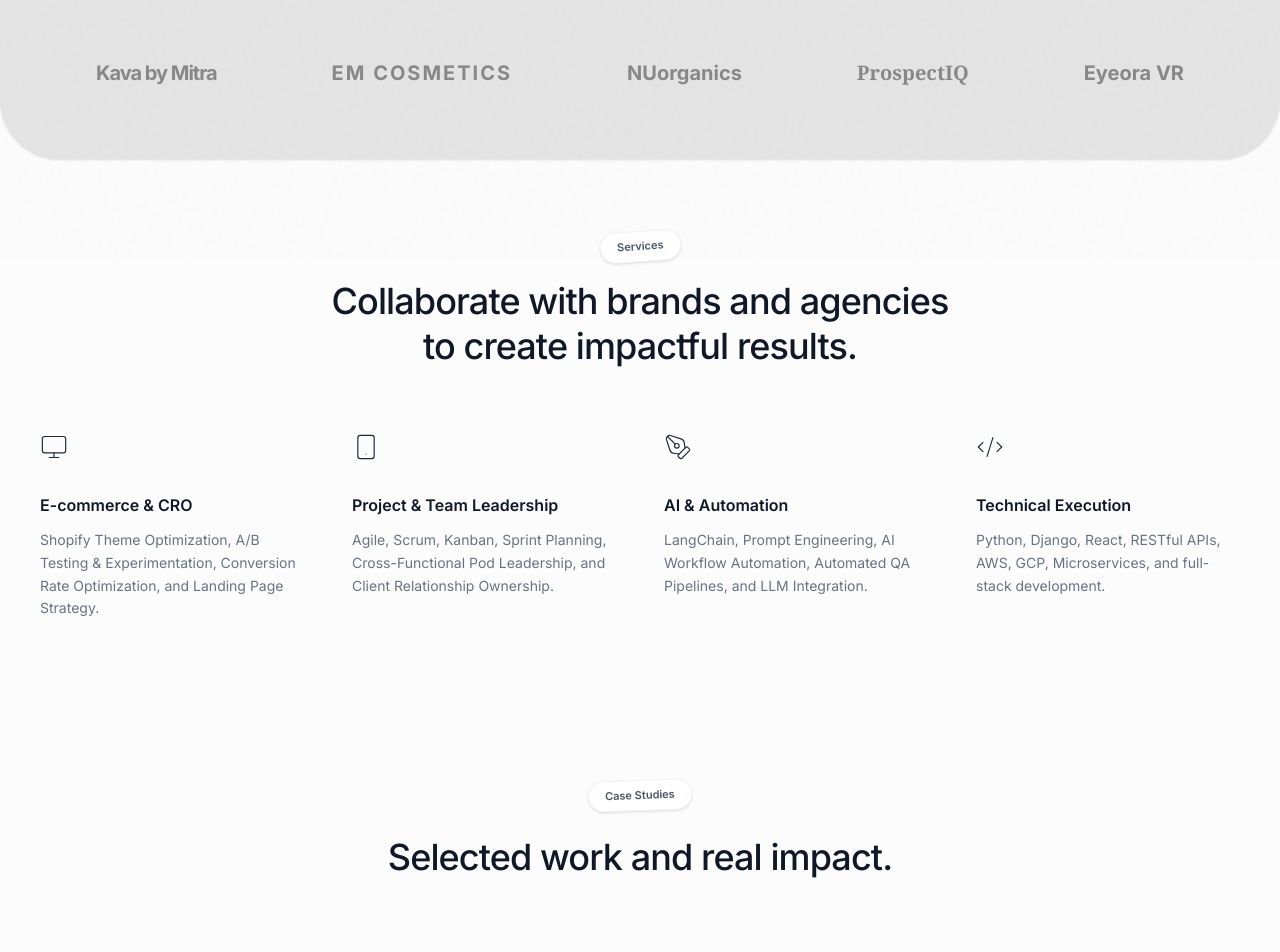
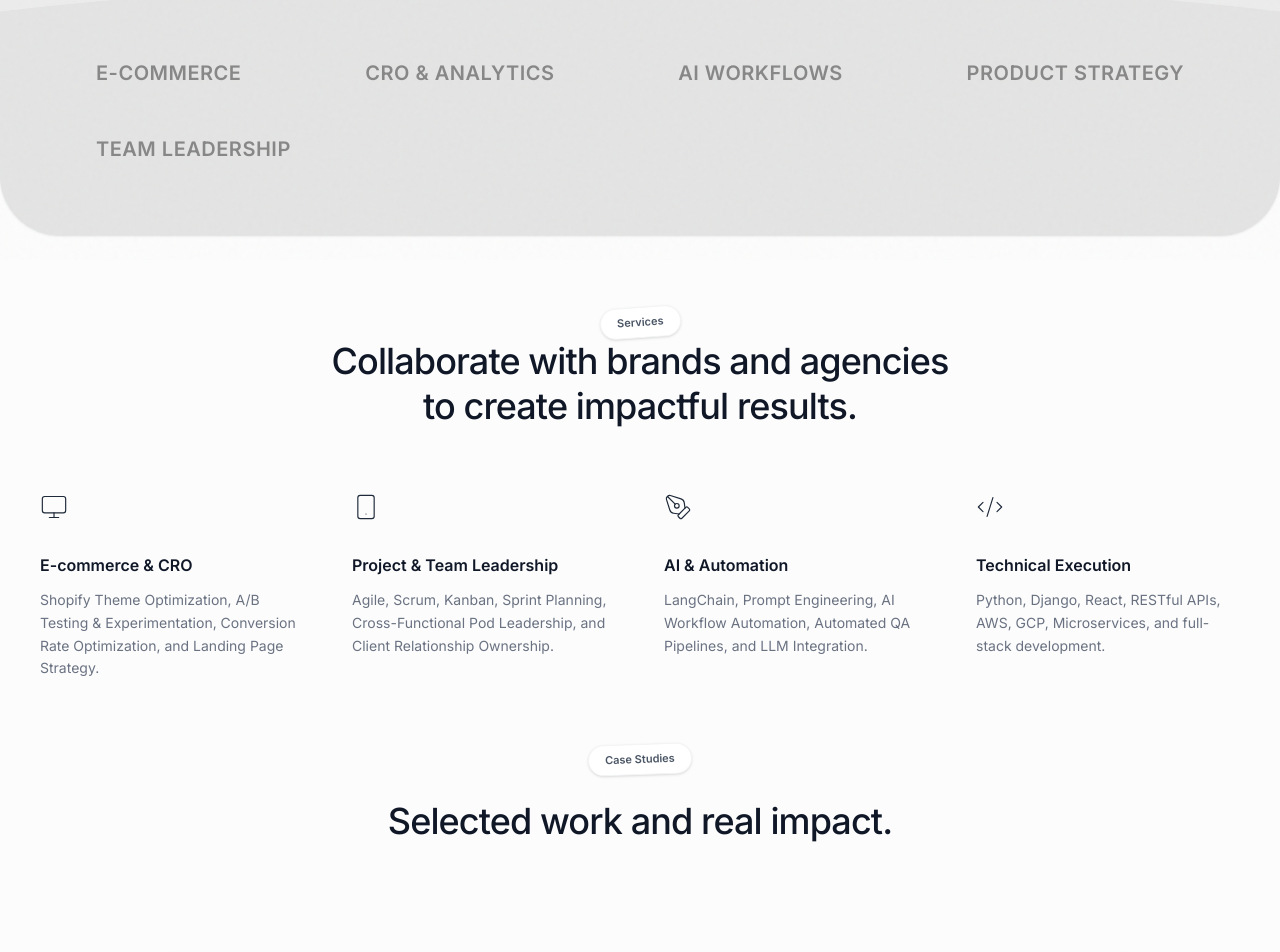
Before and after one commit to yasirbasheer10/Yasir-Basheer-profile, a React (Vite) app: page / in a window 1280 px wide. Shown: the part 540-1492 px from the top of the page. Built offline with nearby package versions, Linux system fonts and the light colour scheme.

Commit message:
feat: integrate uploaded cv, update metadata, refine UI spacing

```diff
--- a/package.json
+++ b/package.json
@@ -13,6 +13,7 @@
     "@tailwindcss/vite": "^4.3.3",
     "clsx": "^2.1.1",
     "lucide-react": "^1.34.0",
+    "pdf-lib": "^1.17.1",
     "react": "^19.2.8",
     "react-dom": "^19.2.8",
     "react-router-dom": "^7.18.3",
--- a/src/pages/Home.jsx
+++ b/src/pages/Home.jsx
@@ -168,7 +168,7 @@
                 Copy
               </button>
               <a
-                href="/CV.pdf"
+                href="/Yasir%20Basheer%20Resume.pdf"
                 target="_blank"
                 className="px-5 py-1.5 bg-white rounded-full border border-gray-100 shadow-sm text-xs md:text-sm font-medium hover:bg-gray-50 transition-colors"
               >
@@ -211,18 +211,18 @@
           <div className="absolute bottom-0 left-0 right-0 h-64 bg-[#E4E4E4] rounded-t-[50%] scale-x-[1.5] origin-bottom z-0"></div>
 
           <div className="relative z-10 flex flex-wrap justify-center md:justify-between items-center gap-8 md:gap-12 px-4 md:px-12 pb-8 max-w-[1400px] mx-auto w-full">
-             <div className="text-lg md:text-xl font-bold text-gray-500 grayscale opacity-80 hover:opacity-100 transition-opacity tracking-tighter">Kava by Mitra</div>
-             <div className="text-lg md:text-xl font-bold text-gray-500 grayscale opacity-80 hover:opacity-100 transition-opacity uppercase tracking-widest">EM Cosmetics</div>
-             <div className="text-lg md:text-xl font-bold text-gray-500 grayscale opacity-80 hover:opacity-100 transition-opacity">NUorganics</div>
-             <div className="text-lg md:text-xl font-bold text-gray-500 grayscale opacity-80 hover:opacity-100 transition-opacity font-serif">ProspectIQ</div>
-             <div className="text-lg md:text-xl font-bold text-gray-500 grayscale opacity-80 hover:opacity-100 transition-opacity">Eyeora VR</div>
+             <div className="text-lg md:text-xl font-semibold text-gray-500 grayscale opacity-80 hover:opacity-100 transition-opacity tracking-wide uppercase">E-Commerce</div>
+             <div className="text-lg md:text-xl font-semibold text-gray-500 grayscale opacity-80 hover:opacity-100 transition-opacity tracking-wide uppercase">CRO & Analytics</div>
+             <div className="text-lg md:text-xl font-semibold text-gray-500 grayscale opacity-80 hover:opacity-100 transition-opacity tracking-wide uppercase">AI Workflows</div>
+             <div className="text-lg md:text-xl font-semibold text-gray-500 grayscale opacity-80 hover:opacity-100 transition-opacity tracking-wide uppercase">Product Strategy</div>
+             <div className="text-lg md:text-xl font-semibold text-gray-500 grayscale opacity-80 hover:opacity-100 transition-opacity tracking-wide uppercase">Team Leadership</div>
           </div>
         </div>
 
-        <div className="px-2 sm:px-4 md:px-6 w-full flex flex-col gap-6 md:gap-10 max-w-[1920px] mx-auto">
+        <div className="px-2 sm:px-4 md:px-6 w-full flex flex-col gap-10 md:gap-16 max-w-[1920px] mx-auto">
 
           {/* Services Section */}
-          <div id="services" className="py-12 md:py-20 px-4 flex flex-col items-center text-center relative w-full">
+          <div id="services" className="pt-12 md:pt-16 pb-0 px-4 flex flex-col items-center text-center relative w-full">
             <div className="absolute top-8 bg-white px-4 py-1.5 rounded-full text-[11px] font-semibold shadow-sm transform -rotate-[4deg] border border-gray-100 z-10 text-gray-600">
               Services
             </div>
@@ -275,7 +275,7 @@
           </div>
 
           {/* Case Studies Header */}
-          <div className="py-6 md:py-10 px-4 flex flex-col items-center text-center relative w-full">
+          <div className="pt-0 pb-6 md:pb-10 px-4 flex flex-col items-center text-center relative w-full">
             <div className="bg-white px-4 py-1.5 rounded-full text-[11px] font-semibold shadow-sm transform -rotate-[2deg] border border-gray-100 z-10 text-gray-600 mb-6">
               Case Studies
             </div>
@@ -446,7 +446,7 @@
           </div>
 
           {/* Core Competencies Section */}
-          <div className="py-16 md:py-20 px-6 w-full max-w-[1200px] mx-auto text-left relative z-10 border-t border-gray-100">
+          <div className="pt-12 md:pt-16 pb-0 px-6 w-full max-w-[1200px] mx-auto text-left relative z-10 border-t border-gray-100">
             <div className="flex flex-col lg:flex-row gap-16 lg:gap-24">
               {/* Left Column */}
               <div className="lg:w-1/3 flex flex-col items-start">
@@ -516,7 +516,7 @@
           <div className="w-full max-w-[1920px] mx-auto px-2 md:px-4 mb-4">
 
             {/* Global Section Heading */}
-            <div className="py-6 md:py-10 px-4 flex flex-col items-center text-center relative w-full mb-8">
+            <div className="pt-0 pb-6 md:pb-10 px-4 flex flex-col items-center text-center relative w-full mb-8">
               <div className="bg-white px-4 py-1.5 rounded-full text-[11px] font-semibold shadow-sm border border-gray-100 z-10 text-gray-600 mb-6">
                 Career
               </div>
@@ -641,7 +641,7 @@
                 <Mail size={16} /> Email Me
               </a>
               <a href="https://wa.me/923188201038" className="bg-white text-gray-900 px-7 py-3 rounded-full font-medium border border-gray-200 hover:bg-gray-50 transition-colors flex items-center gap-2 text-xs md:text-sm shadow-sm">
-                WhatsApp
+                WhatsApp (+92 318 8201038)
               </a>
             </div>
 
```
Also changed, not shown: 2 other files (tests, documents, lock files or other folders).
